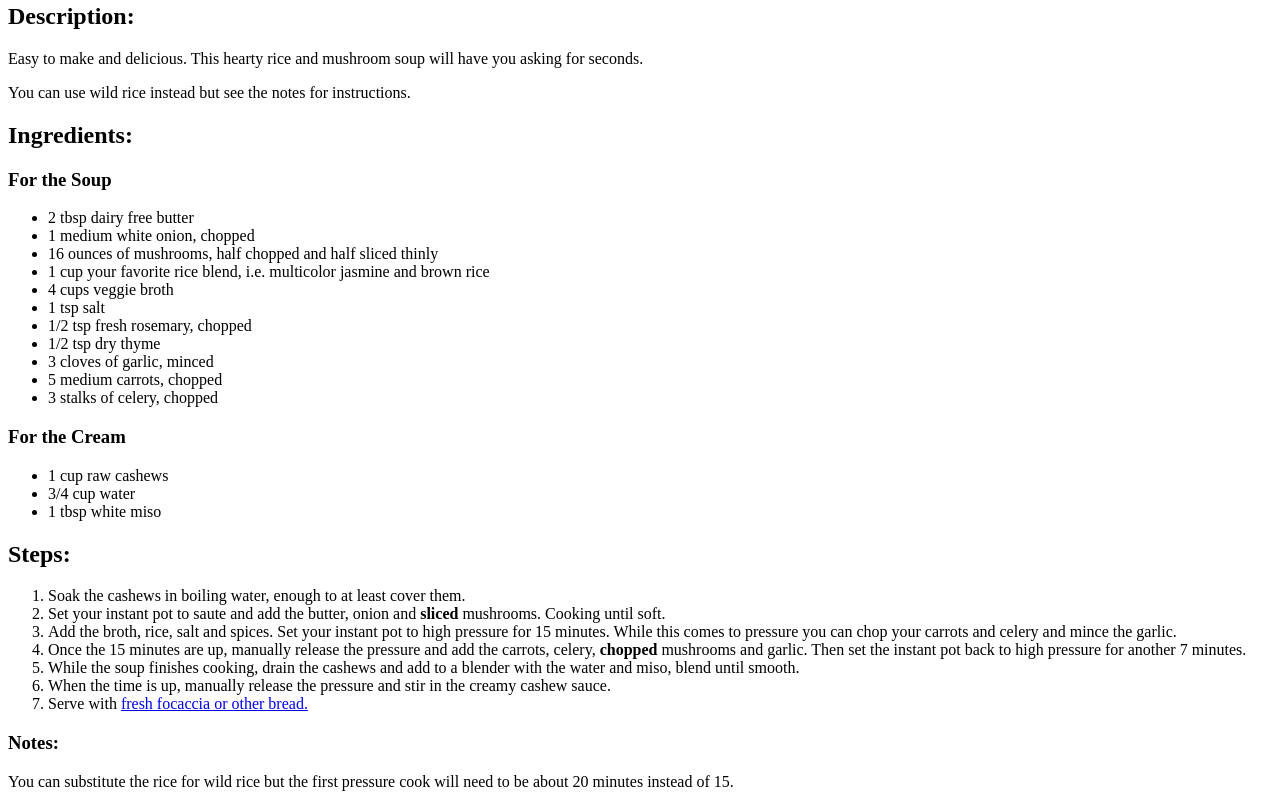
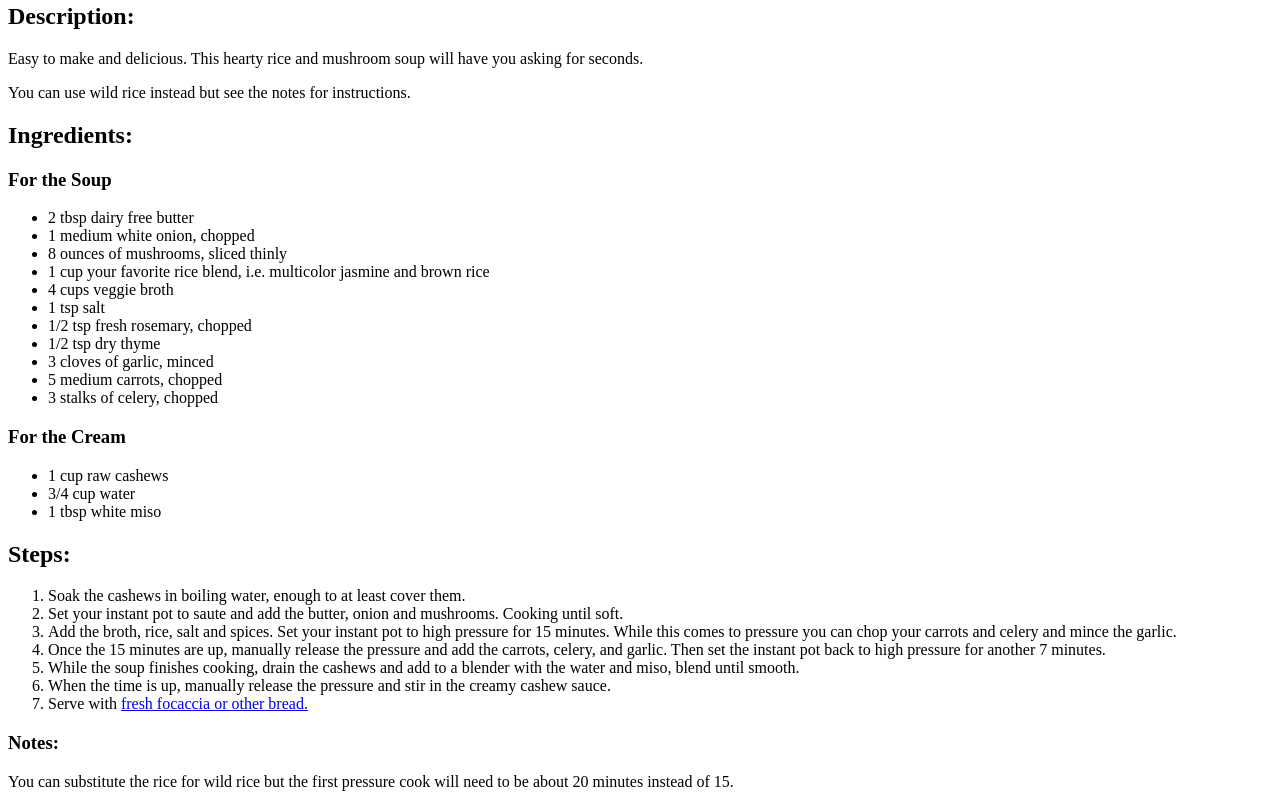
Before and after one commit to robjloranger/odin-recipes, a plain HTML site: page recipes/rice_mushroom-soup.html in a window 1280 px wide. Shown: the part 1121-1928 px from the top of the page. Drawn offline with Linux system fonts and the light colour scheme.

Commit message:
remove extra mushrooms from rice soup recipe

```diff
--- a/recipes/rice_mushroom-soup.html
+++ b/recipes/rice_mushroom-soup.html
@@ -18,7 +18,7 @@
     <ul>
         <li>2 tbsp dairy free butter</li>
         <li>1 medium white onion, chopped</li>
-        <li>16 ounces of mushrooms, half chopped and half sliced thinly</li>
+        <li>8 ounces of mushrooms, sliced thinly</li>
         <li>1 cup your favorite rice blend, i.e. multicolor jasmine and brown rice</li>
         <li>4 cups veggie broth</li>
         <li>1 tsp salt</li>
@@ -37,12 +37,12 @@
     <h2>Steps:</h2>
     <ol>
         <li>Soak the cashews in boiling water, enough to at least cover them.</li>
-        <li>Set your instant pot to saute and add the butter, onion and <b>sliced</b> mushrooms. Cooking until soft.
+        <li>Set your instant pot to saute and add the butter, onion and mushrooms. Cooking until soft.
         </li>
         <li>Add the broth, rice, salt and spices. Set your instant pot to high pressure for 15 minutes. While this comes
             to pressure you can chop your carrots and celery and mince the garlic.</li>
-        <li>Once the 15 minutes are up, manually release the pressure and add the carrots, celery, <b>chopped</b>
-            mushrooms and garlic. Then set the instant pot back to high pressure for another 7 minutes.</li>
+        <li>Once the 15 minutes are up, manually release the pressure and add the carrots, celery, and garlic. Then set
+            the instant pot back to high pressure for another 7 minutes.</li>
         <li>While the soup finishes cooking, drain the cashews and add to a blender with
             the water and miso, blend until smooth.</li>
         <li>When the time is up, manually release the pressure and stir in the creamy cashew sauce.</li>
```
